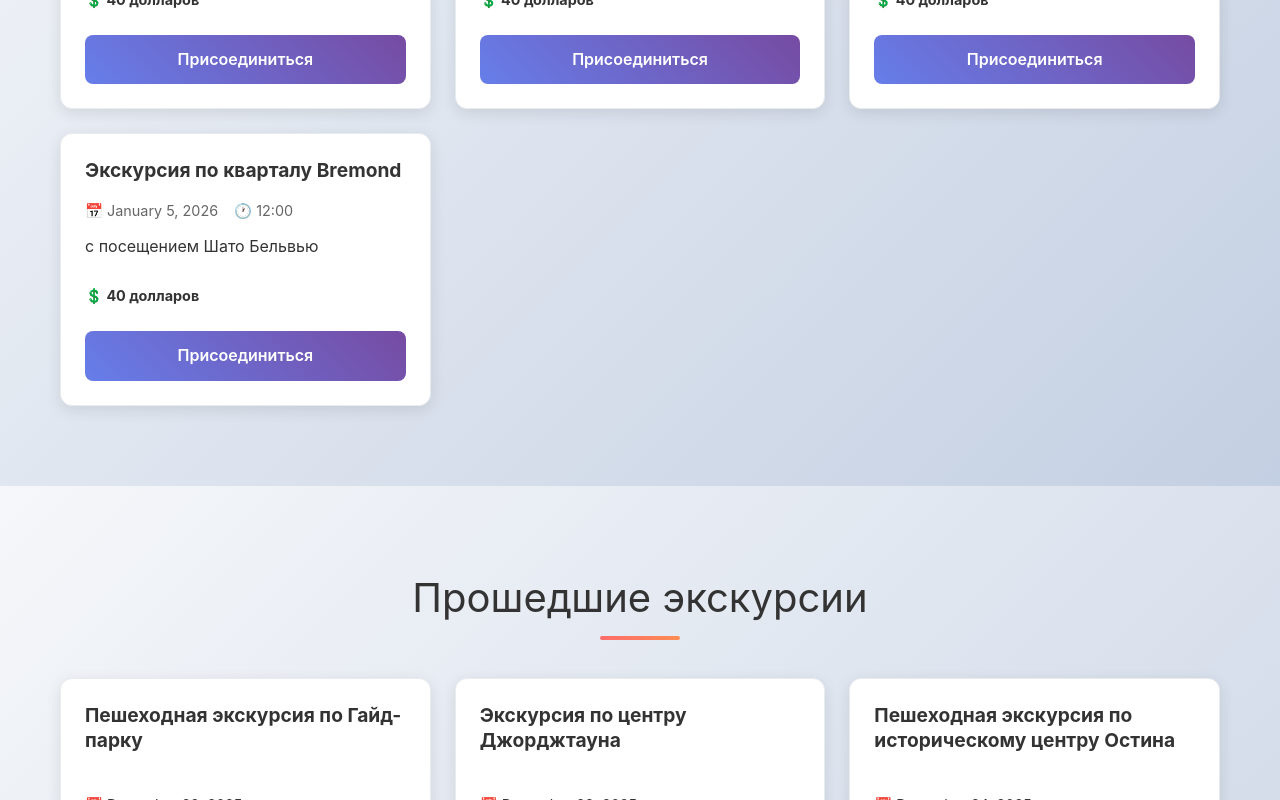
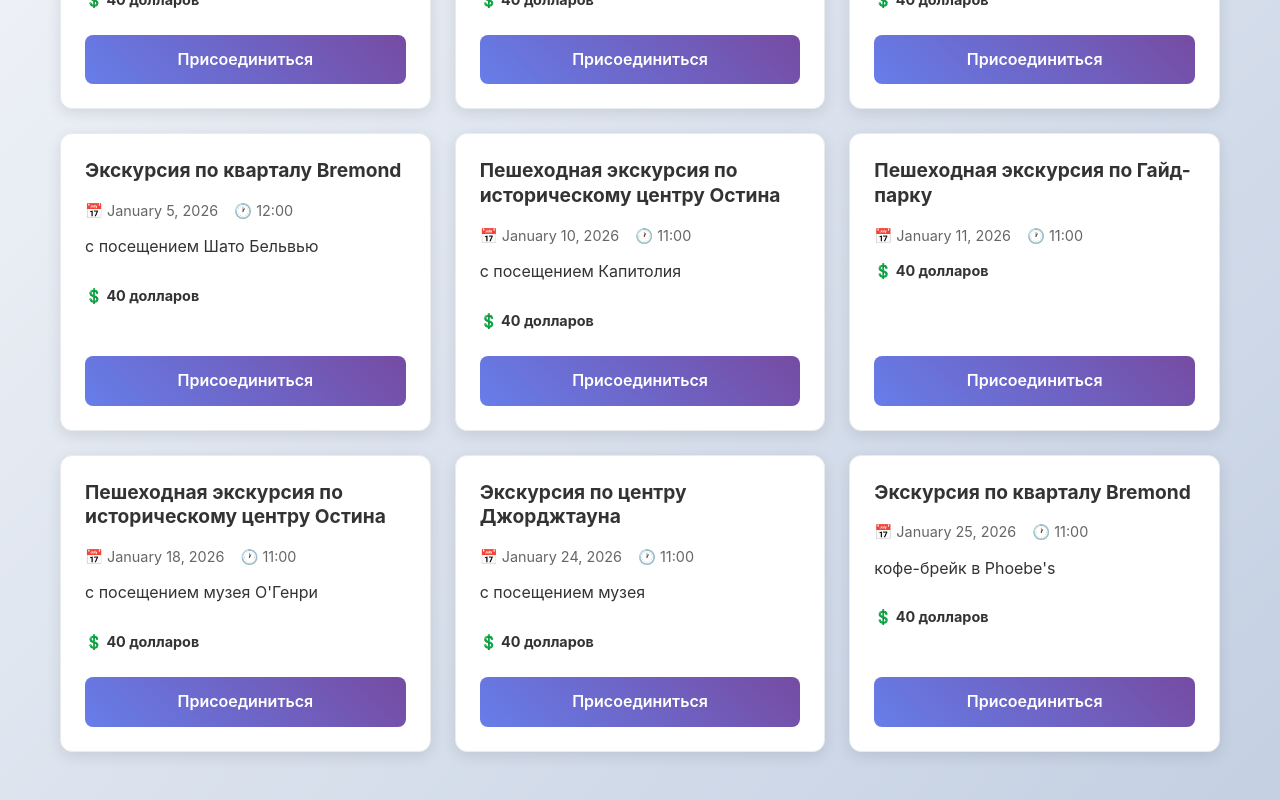
Before and after one commit to tatiana-act/nextjs-boilerplate, a Next.js app: page / in a window 1280 px wide. Shown: the part 6840-7640 px from the top of the page. Built offline with nearby package versions, Linux system fonts and the light colour scheme.

Commit message:
late Jan tours

```diff
--- a/data/upcomingTours.ts
+++ b/data/upcomingTours.ts
@@ -33,4 +33,44 @@ export const upcomingTours: UpcomingTourEvent[] = [
         price: 40,
         bonus: 'с посещением Шато Бельвью'
     },
+    {
+        id: 'tour42',
+        tourProgramId: 'Acap',
+        date: '2026-01-10',
+        time: '11:00',
+        price: 40,
+        bonus: 'с посещением Капитолия'
+    },
+    {
+        id: 'tour43',
+        tourProgramId: 'Hyde',
+        date: '2026-01-11',
+        time: '11:00',
+        price: 40,
+        bonus: ''
+    },
+    {
+        id: 'tour44',
+        tourProgramId: 'Acap',
+        date: '2026-01-18',
+        time: '11:00',
+        price: 40,
+        bonus: "с посещением музея О'Генри"
+    },
+    {
+        id: 'tour45',
+        tourProgramId: 'Gcrt',
+        date: '2026-01-24',
+        time: '11:00',
+        price: 40,
+        bonus: 'с посещением музея'
+    },
+    {
+        id: 'tour46',
+        tourProgramId: 'Brmn',
+        date: '2026-01-25',
+        time: '11:00',
+        price: 40,
+        bonus: "кофе-брейк в Phoebe's"
+    },
 ];
```
